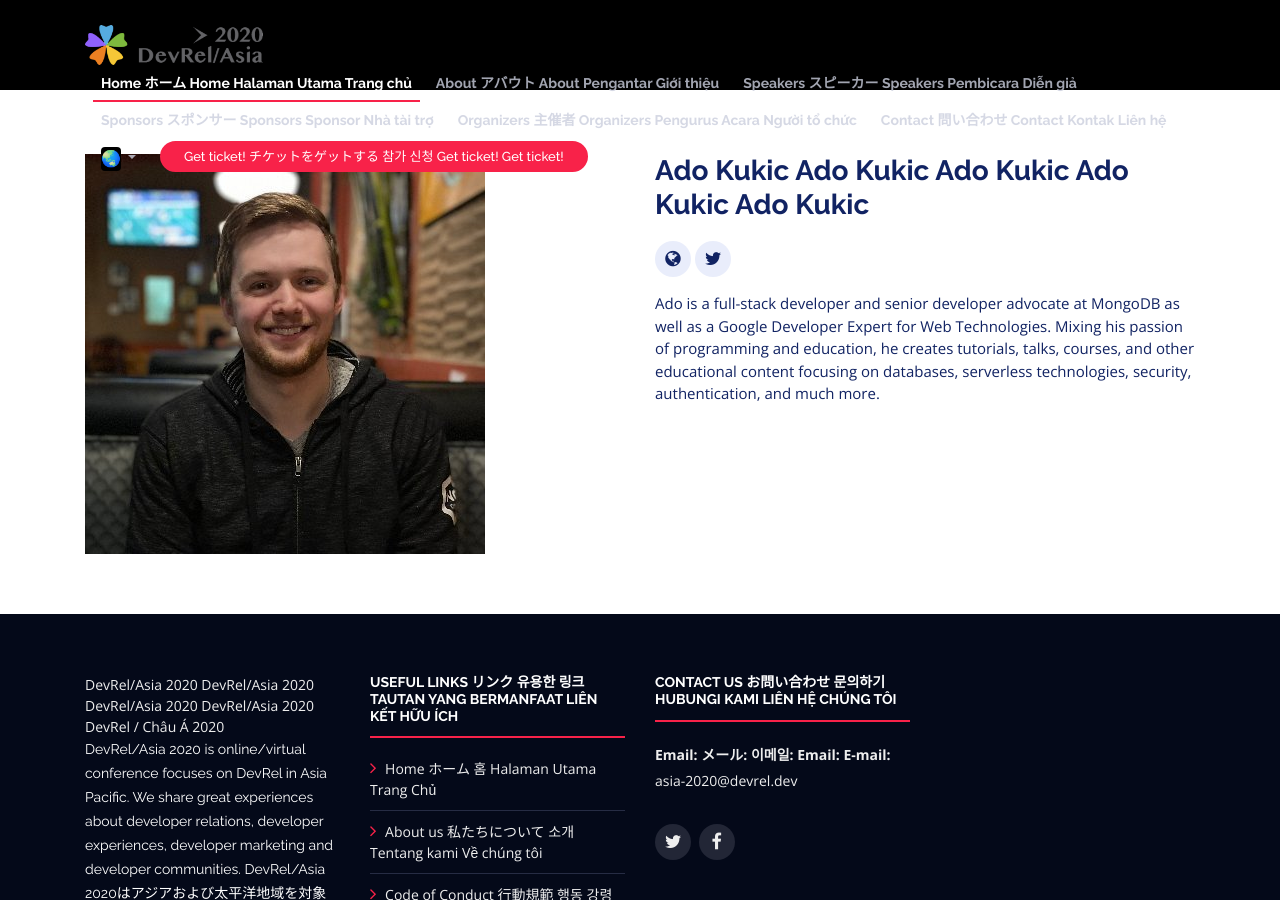
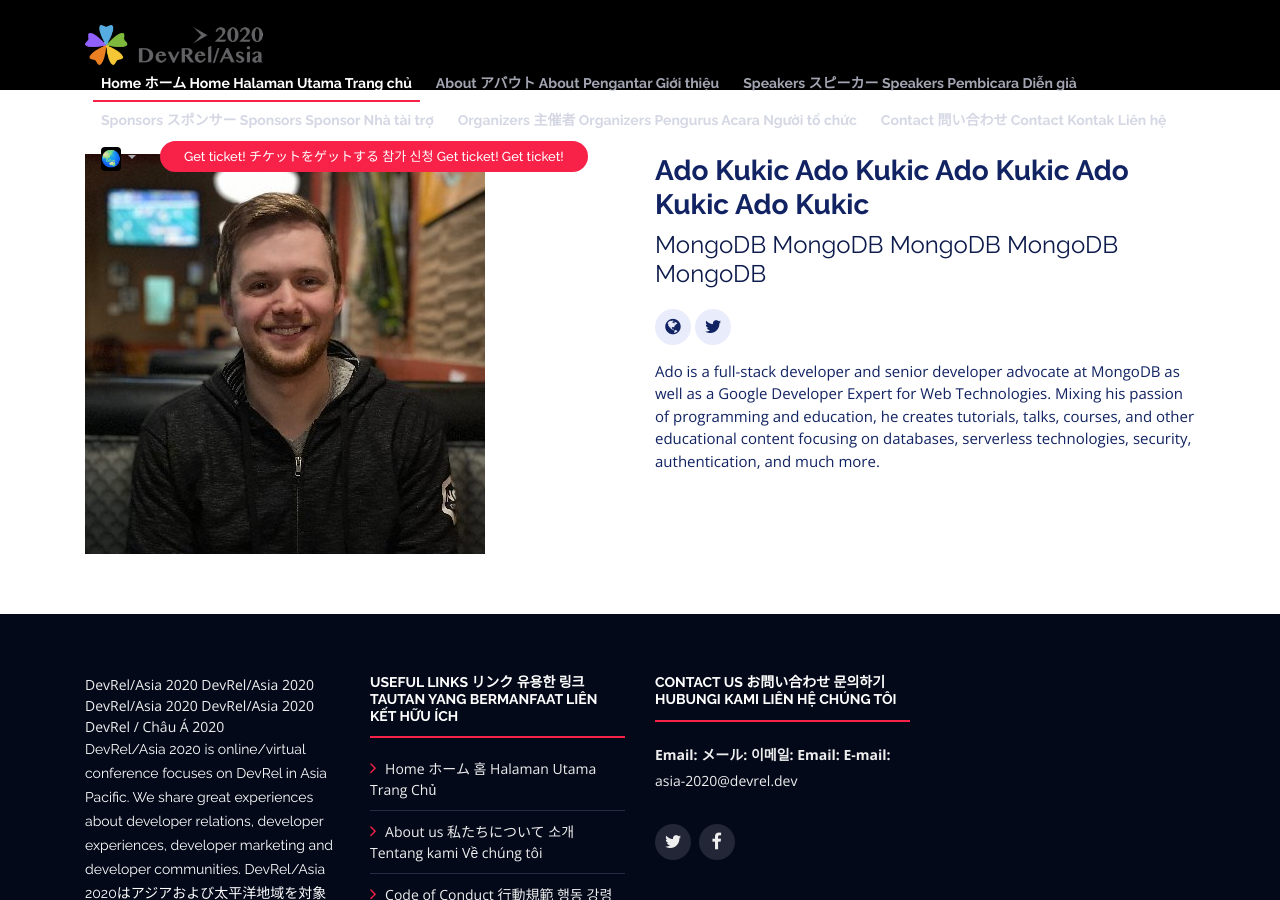
Before and after one commit to DevRel-Asia/asia-2020, a Jekyll site: the page built from speakers/ado.md, in a window 1280 px wide and 900 px high. Built offline with Jekyll 4.4.1, drawn with Linux system fonts in a browser that asks for light colours; nearby versions of some CDN libraries.

Commit message:
Auto update

```diff
--- a/_data/speakers.json
+++ b/_data/speakers.json
@@ -701,11 +701,11 @@
   },
   {
     "id": "ado",
-    "company_english": "",
+    "company_english": "MongoDB",
     "speaker_title_english": "",
     "name_english": "Ado Kukic",
     "profile_english": "",
-    "company_your_language": "",
+    "company_your_language": "MongoDB",
     "speaker_title_your_language": "",
     "name_your_language": "Ado Kukic",
     "profile_your_language": "Ado is a full-stack developer and senior developer advocate at MongoDB as well as a Google Developer Expert for Web Technologies. Mixing his passion of programming and education, he creates tutorials, talks, courses, and other educational content focusing on databases, serverless technologies, security, authentication, and much more.",
--- a/speakers/ado.md
+++ b/speakers/ado.md
@@ -3,5 +3,5 @@
 permalink: /speakers/ado/
 id: ado
 type: speaker
-title: Ado Kukic
+title: Ado Kukic（MongoDB）
 ---
```
Also changed, not shown: _data/sps.json.
